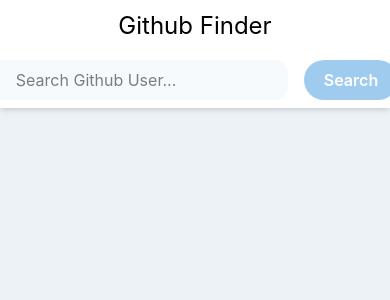
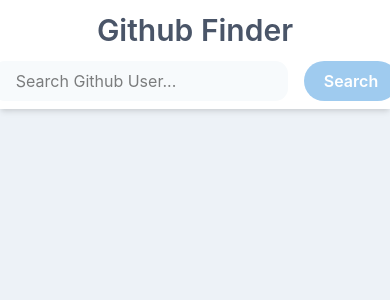
Before and after one commit to albizan/git-finder, a React (Create React App) app: page / in a window 390 px wide. Shown: the top 300 px of the page. Built offline with nearby package versions, Linux system fonts and the light colour scheme.

Commit message:
Decreased font size on mobile

```diff
--- a/src/components/Navbar/Navbar.jsx
+++ b/src/components/Navbar/Navbar.jsx
@@ -4,10 +4,12 @@
 
 const Navbar = ({ onSearch }) => {
   return (
-    <div className="bg-white shadow-md px-4 py-2">
-      <div className="font-sans container mx-auto sm:flex sm:items-center sm:justify-between">
-        <div className="text-center text-2xl mb-4 sm:mb-0 ">Github Finder</div>
-        <div className="text-center">
+    <div className="bg-white shadow-md py-2">
+      <div className="font-sans sm:flex sm:items-center sm:justify-around">
+        <div className="text-center text-3xl text-gray-700 font-semibold  mb-2 sm:mb-0 ">
+          Github Finder
+        </div>
+        <div className="">
           <Searchbox onSearch={onSearch} />
         </div>
       </div>
```
